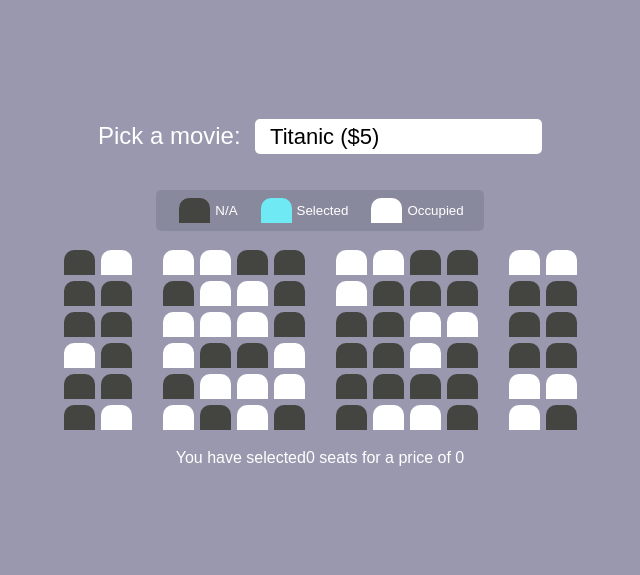
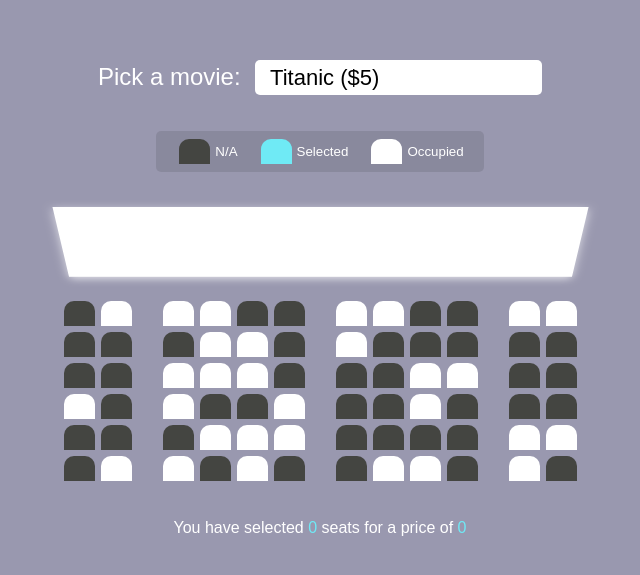
Before and after one commit to nmparfait/movieSeatBookingTicket, a plain HTML site: page index.html in a window 1280 px wide. Shown: the part 109-684 px from the top of the page, without its empty margins (320-960 px from the left). Drawn offline with Linux system fonts and the light colour scheme.

Commit message:
working on the screen perspective

```diff
--- a/styles.css
+++ b/styles.css
@@ -31,6 +31,11 @@ body {
   -moz-appearance: none;
   -webkit-appearance: none;
   appearance: none;
+}
+
+.container {
+  perspective: 1000px;
+  margin-bottom: 30px;
 }
 
 .seat {
@@ -93,3 +98,20 @@ body {
 .row {
   display: flex;
 }
+
+.screen {
+  background-color: #fff;
+  height: 90px;
+  width: 100%;
+  margin: 10px 0;
+  transform: rotateX(-45deg);
+  box-shadow: 0 3px 10px rgba(255, 255, 255, 0.7);
+}
+
+p.text {
+  margin: 5px 0;
+}
+
+p.text span {
+  color: #6feaf6;
+}
```
Also changed, not shown: index.html (+1 -1 lines).
